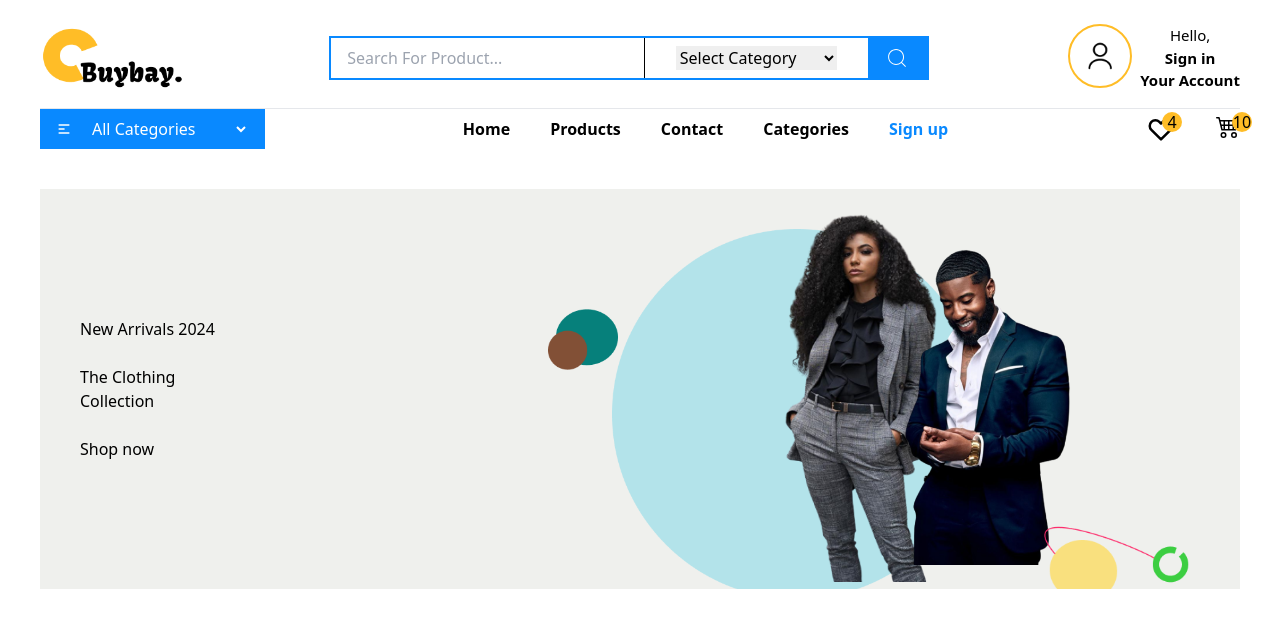
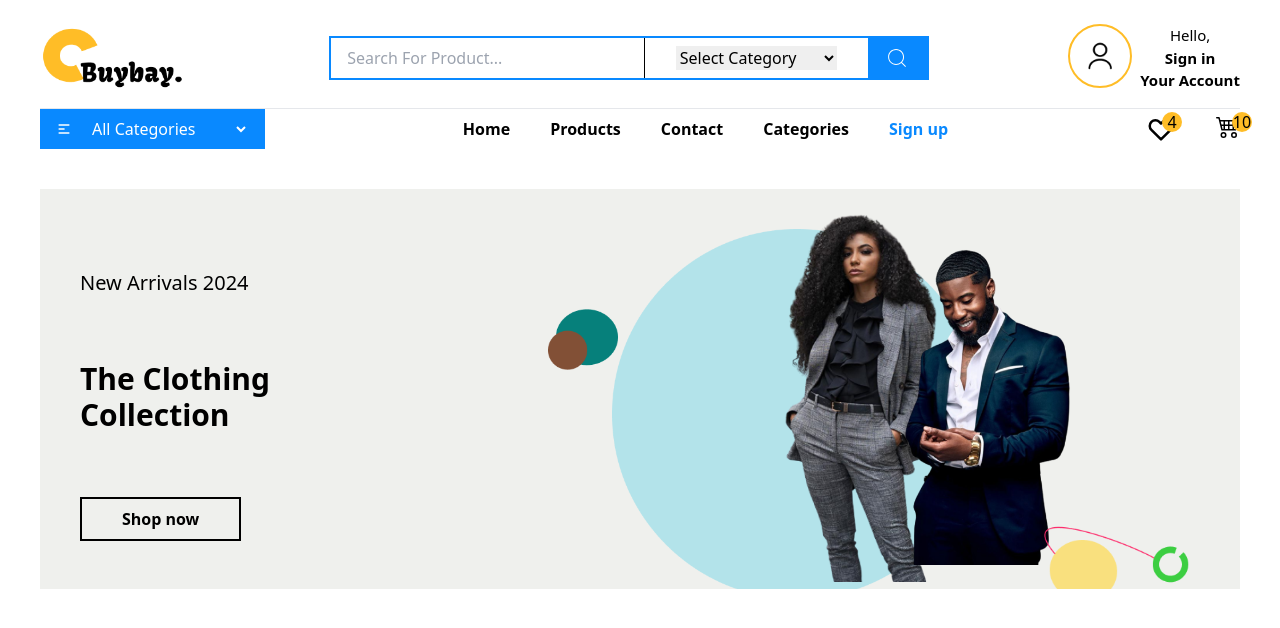
Before and after one commit to syntaxdesigner01/Buybay, a Next.js app: page / in a window 1280 px wide. Shown: the top 628 px of the page. Built offline with nearby package versions, Linux system fonts and the light colour scheme.

Commit message:
Updated HomeHeader component: added Button import, modified aside element styles and content, replaced button with Button component

```diff
--- /dev/null
+++ b/src/app/components/Button.tsx
@@ -0,0 +1,35 @@
+"use client";
+import { useRouter } from "next/navigation";
+import { useEffect, useState } from "react";
+import { FaArrowRightLong } from "react-icons/fa6";
+
+/**
+ *
+ * @param Text : what to display as the button text
+ * @param Link : Path
+ * @returns
+ */
+export default function Button({
+  Text,
+  Link,
+  Pointer,
+}: {
+  Text: string;
+  Link: string;
+  Pointer: boolean;
+}) {
+  const [showArrow, setShowArrow] = useState<boolean>(false);
+
+  const route = useRouter();
+
+  useEffect(() => {
+    setShowArrow(Pointer);
+  }, []);
+
+  return (
+    <button onClick={() => route.push(Link)} className=" border-2 px-10 flex items-center justify-center gap-4 border-black font-bold py-2">
+      {Text}
+      {showArrow && <FaArrowRightLong size={20} />}
+    </button>
+  );
+}
--- a/src/app/components/HomeHeader.tsx
+++ b/src/app/components/HomeHeader.tsx
@@ -1,4 +1,5 @@
 import React from "react";
+import Button from "./Button";
 
 export default function HomeHeader() {
   return (
@@ -7,14 +8,14 @@ export default function HomeHeader() {
         <div className="">
           <section className="flex flex-col lg:flex-row justify-between w-full items-center h-full">
             {/* First Aside - Text Section */}
-            <aside className="flex flex-col justify-between h-[400px] py-32 w-full lg:w-[30%] px-10">
-              <p>New Arrivals 2024</p>
-              <div>
+            <aside className="flex flex-col justify-between h-[400px] py-20 gap-y-16 w-full lg:w-[30%] px-10">
+              <p className="text-xl">New Arrivals 2024</p>
+              <div className="font-bold text-3xl">
                 <h1>The Clothing</h1>
                 <h1>Collection</h1>
               </div>
               <div>
-                <button>Shop now</button>
+                <Button Text="Shop now" Link="/" Pointer={false} />
               </div>
             </aside>
 
```
